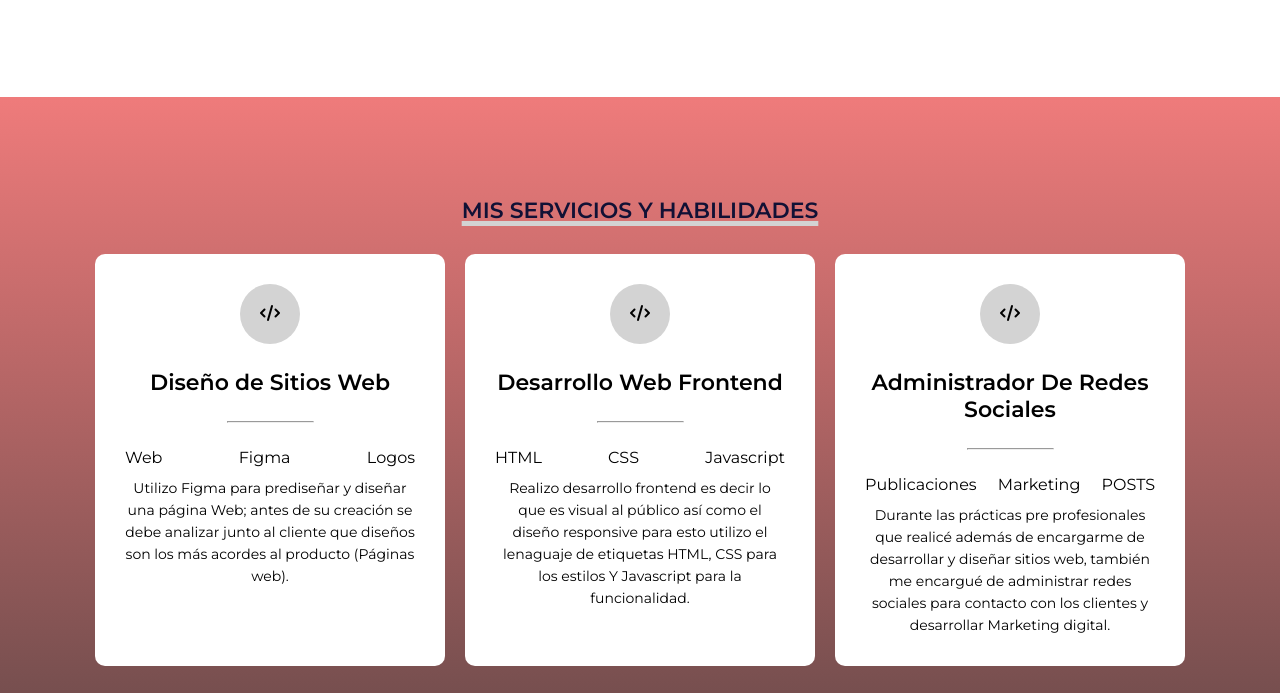
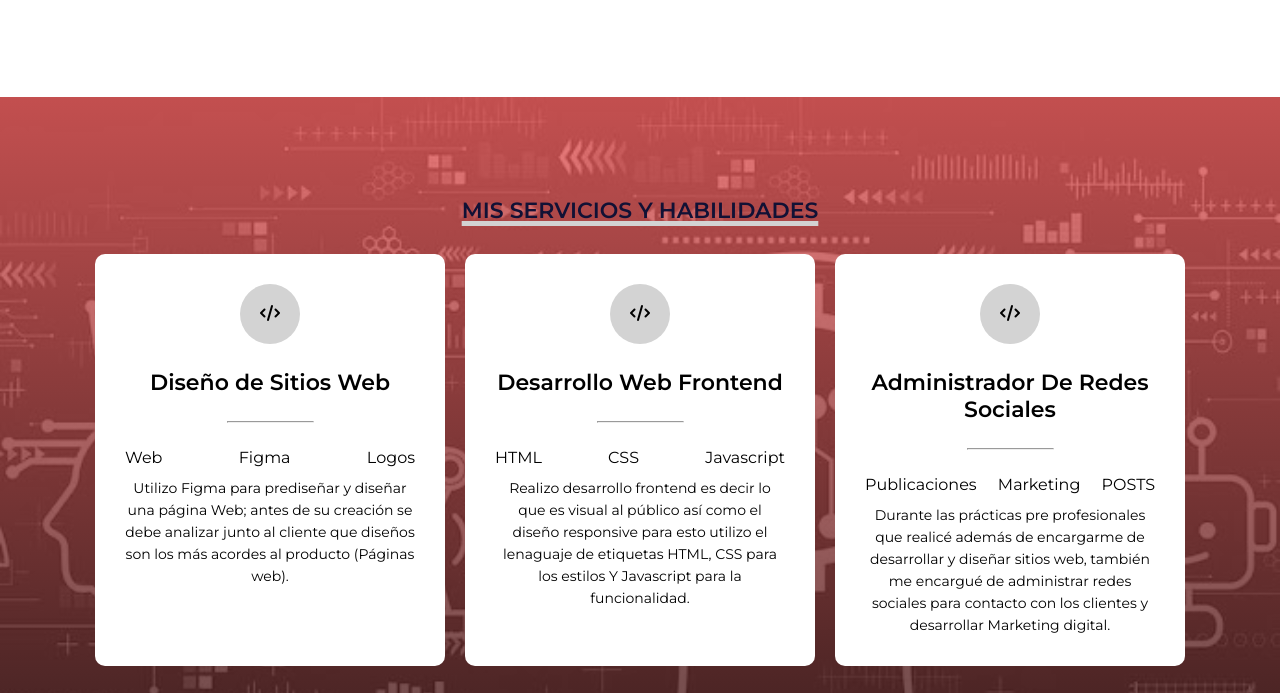
Before and after one commit to Decio20/Decio20.github.io, a plain HTML site: page index.html in a window 1280 px wide. Shown: the part 1289-1982 px from the top of the page. Drawn offline with Linux system fonts and the light colour scheme.

Commit message:
A ver si funciona

```diff
--- a/css/styles.css
+++ b/css/styles.css
@@ -216,7 +216,7 @@ html{
 #servicios{
     padding: 100px 25px;
     text-align: center;
-    background: linear-gradient(#eb5a5acc, rgba(33, 16, 16,.8));
+    background: linear-gradient(#eb5a5acc, rgba(33, 16, 16,.8)), url("../img/tec_skills.jpg");
     background-attachment: fixed;
     background-repeat: no-repeat;
     background-size: cover;
```
Also changed, not shown: img/tec_skills.jpg (added).
